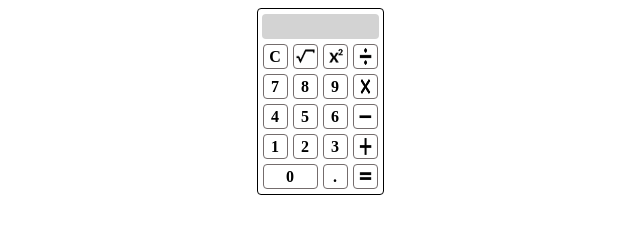
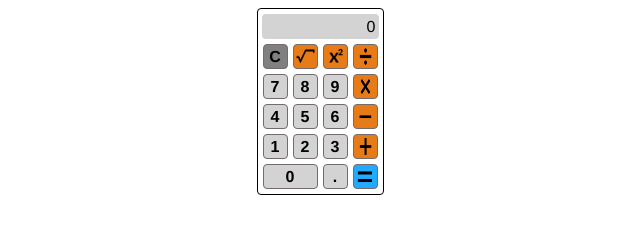
Before and after one commit to manukingg/Calculator, a plain HTML site: page index.html in a window 1280 px wide. Both pictures are taken after a click on the element 640 px from the left and 26 px from the top of the page. Shown: the whole page, without its empty margins (320-960 px from the left). Drawn offline with Linux system fonts and the light colour scheme.

Commit message:
ended styling, added clickable number to display

```diff
--- a/index.html
+++ b/index.html
@@ -10,13 +10,15 @@
 </head>
 <body>
     <div id="container">
-        <div id="display"></div>
+        <div id="display">
+            <div id="text">0</div>
+        </div>
         <div id="pad">
             <div id="left">
                 <div id="top">
-                    <div class="btn">C</div>
-                    <div id="root" class="btn"><img src="images/root.png" alt="root"></div>
-                    <div id="square" class="btn"><img src="images/square.png" alt="square"></div>
+                    <div id="clear" class="btn">C</div>
+                    <div id="root" class="btn function"><img src="images/root.png" alt="root"></div>
+                    <div id="square" class="btn function"><img src="images/square.png" alt="square"></div>
                 </div>
                 <div id="numbers">
                     <div class="btn number">7</div>
@@ -33,11 +35,11 @@
                 </div>
             </div>
             <div id="right">
-                <div id="divide" class="btn"><img src="images/divide.png" alt="divide"></div>
-                <div id="multiply" class="btn"><img src="images/multiply.png" alt="multiply"></div>
-                <div id="minus" class="btn"><img src="images/minus.png" alt="minus"></div>
-                <div id="plus" class="btn"><img src="images/plus.png" alt="plus"></div>
-                <div id="equals" class="btn"><img src="images/equals.png" alt="equals"></div>
+                <div id="divide" class="btn function"><img src="images/divide.png" alt="divide"></div>
+                <div id="multiply" class="btn function"><img src="images/multiply.png" alt="multiply"></div>
+                <div id="minus" class="btn function"><img src="images/minus.png" alt="minus"></div>
+                <div id="plus" class="btn function"><img src="images/plus.png" alt="plus"></div>
+                <div id="equals" class="btn function">=</div>
 
             </div>
 
--- a/script.js
+++ b/script.js
@@ -0,0 +1,32 @@
+let image = document.querySelectorAll('img');
+let btn = document.querySelectorAll('.btn');
+let current = document.querySelectorAll('.number');
+let displayNumber = document.getElementById('text')
+
+//cancel dragging for images
+image.forEach((attr) => {
+    attr.setAttribute("draggable", "false");
+})
+
+//styling buttons when mouse click, unclick and leaves it
+btn.forEach((button) =>{
+    button.addEventListener('mousedown', () =>{
+        button.classList.add('click');
+        button.addEventListener('mouseup', () => {
+            button.classList.remove('click');
+        })
+        button.addEventListener('mouseleave', () => {
+            button.classList.remove('click');
+        })
+    })
+
+})
+
+current.forEach((currentNumber) => {
+    currentNumber.addEventListener('click', () => {
+        if (displayNumber.textContent == '0') {
+            displayNumber.textContent = ('');
+        }
+        displayNumber.textContent += (currentNumber.textContent)
+    })
+})
--- a/styles.css
+++ b/styles.css
@@ -1,3 +1,7 @@
+*{
+    font-family: 'Franklin Gothic Medium', 'Arial Narrow', Arial, sans-serif;
+}
+
 body {
     display: flex;
     justify-content: center;
@@ -21,6 +25,13 @@ body {
     background-color: lightgray;
     border-radius: 4px;
     margin: 2.5px;
+    display: flex;
+    justify-content: right;
+    align-items: center;
+}
+
+#text {
+    margin-right: 3px;
 }
 
 #pad {
@@ -57,6 +68,18 @@ body {
     border-radius: 4px;
     margin: 2.5px;
     font-weight: bold;
+    transition: 0.3s;
+    background-color: lightgray;
+    -webkit-touch-callout: none; /* iOS Safari */
+    -webkit-user-select: none; /* Safari */
+    -khtml-user-select: none; /* Konqueror HTML */
+    -moz-user-select: none; /* Old versions of Firefox */
+    -ms-user-select: none; /* Internet Explorer/Edge */
+    user-select: none;
+}
+
+.function {
+    background-color: #e67b17;
 }
 
 img {
@@ -67,3 +90,20 @@ img {
 #zero {
     width: 53px;
 }
+
+.btn:hover {
+    opacity: 0.6;
+}
+
+#equals {
+    font-size: 28px;
+    background-color: rgb(34, 170, 255);
+}
+
+#clear {
+    background-color: gray;
+}
+
+.click {
+    border-color: black;
+}
```
